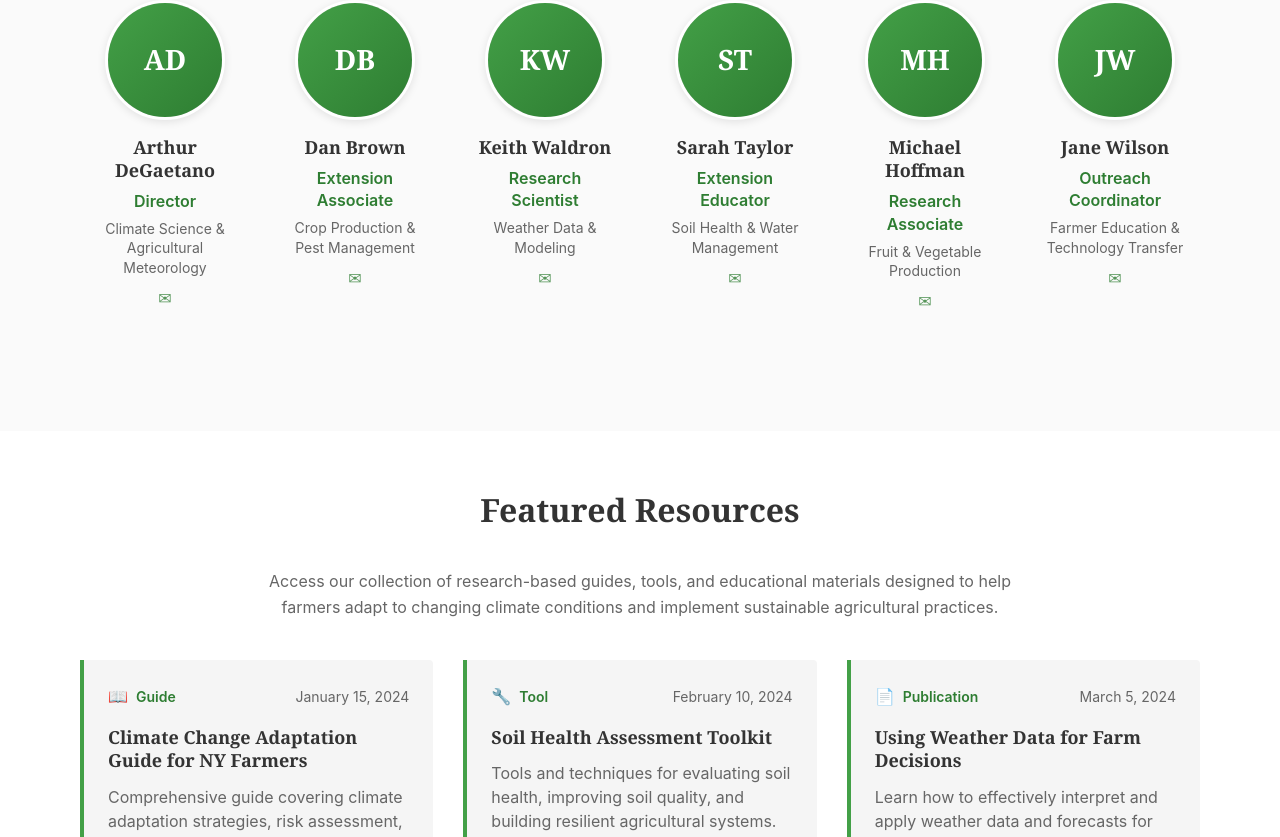
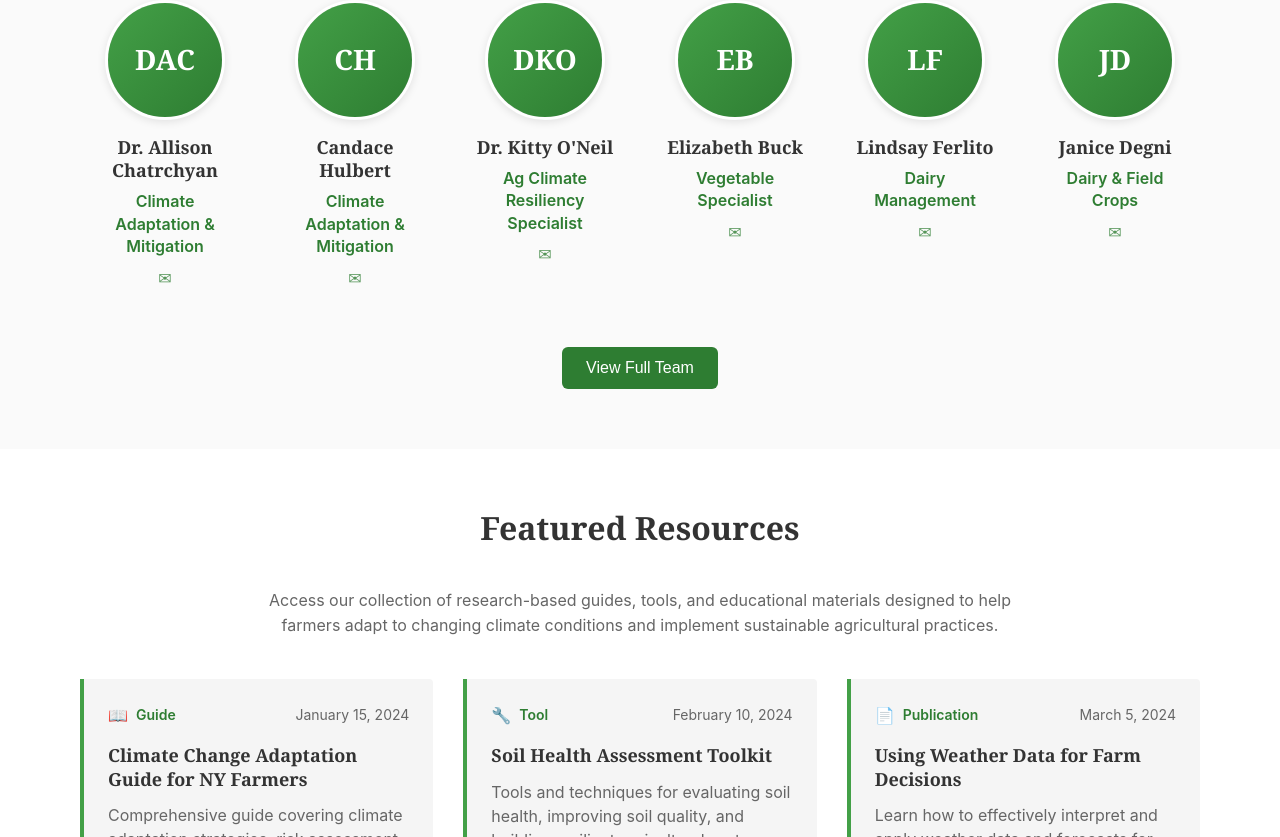
Before and after one commit to ClimateSmartFarming/CSF-React, a React (Vite) app: page / in a window 1280 px wide. Shown: the part 1580-2417 px from the top of the page. Built offline with nearby package versions, Linux system fonts and the light colour scheme.

Commit message:
Updated team member section

```diff
--- a/src/components/sections/TeamSection/TeamMember.tsx
+++ b/src/components/sections/TeamSection/TeamMember.tsx
@@ -60,10 +60,6 @@ const TeamMember: React.FC<TeamMemberProps> = ({ member }) => {
           {member.role}
         </p>
 
-        <p className={styles.memberSpecialty}>
-          {member.specialty}
-        </p>
-
         {member.email && (
           <div className={styles.contactInfo}>
             <span className={styles.emailIcon} aria-hidden="true">✉</span>
--- a/src/data/team.ts
+++ b/src/data/team.ts
@@ -11,52 +11,53 @@ export interface TeamMember {
 
 export const teamMembers: TeamMember[] = [
   {
-    id: 'arthur-degaetano',
-    name: 'Arthur DeGaetano',
-    role: 'Director',
-    specialty: 'Climate Science & Agricultural Meteorology',
-    email: 'atd2@cornell.edu',
-    bio: 'Leading climate science research and agricultural weather applications for over 25 years.'
+    id: 'allison-chatrchyan',
+    name: 'Dr. Allison Chatrchyan',
+    role: 'Climate Adaptation & Mitigation',
+    specialty: 'Climate Adaptation & Mitigation',
+    email: 'placeholder@cornell.edu'
   },
   {
-    id: 'dan-brown',
-    name: 'Dan Brown',
-    role: 'Extension Associate',
-    specialty: 'Crop Production & Pest Management',
-    email: 'djb23@cornell.edu',
-    bio: 'Specializing in integrated pest management and sustainable crop production systems.'
+    id: 'candace-hulbert',
+    name: 'Candace Hulbert',
+    role: 'Climate Adaptation & Mitigation',
+    specialty: 'Climate Adaptation & Mitigation',
+    email: 'placeholder@cornell.edu'
   },
   {
-    id: 'keith-waldron',
-    name: 'Keith Waldron',
-    role: 'Research Scientist',
-    specialty: 'Weather Data & Modeling',
-    email: 'krw24@cornell.edu',
-    bio: 'Expert in weather station networks and agricultural weather forecasting models.'
+    id: 'kitty-oneil',
+    name: "Dr. Kitty O'Neil",
+    role: 'Ag Climate Resiliency Specialist',
+    specialty: 'Ag Climate Resiliency Specialist',
+    email: 'placeholder@cornell.edu'
   },
   {
-    id: 'sarah-taylor',
-    name: 'Sarah Taylor',
-    role: 'Extension Educator',
-    specialty: 'Soil Health & Water Management',
-    email: 'st42@cornell.edu',
-    bio: 'Focused on soil health assessment and water conservation strategies for farmers.'
+    id: 'elizabeth-buck',
+    name: 'Elizabeth Buck',
+    role: 'Vegetable Specialist',
+    specialty: 'Vegetable Specialist',
+    email: 'placeholder@cornell.edu'
   },
   {
-    id: 'michael-hoffman',
-    name: 'Michael Hoffman',
-    role: 'Research Associate',
-    specialty: 'Fruit & Vegetable Production',
-    email: 'mh47@cornell.edu',
-    bio: 'Researching climate adaptation strategies for specialty crop production.'
+    id: 'lindsay-ferlito',
+    name: 'Lindsay Ferlito',
+    role: 'Dairy Management',
+    specialty: 'Dairy Management',
+    email: 'placeholder@cornell.edu'
   },
   {
-    id: 'jane-wilson',
-    name: 'Jane Wilson',
-    role: 'Outreach Coordinator',
-    specialty: 'Farmer Education & Technology Transfer',
-    email: 'jw89@cornell.edu',
-    bio: 'Connecting research with farmers through educational programs and technology tools.'
+    id: 'janice-degni',
+    name: 'Janice Degni',
+    role: 'Dairy & Field Crops',
+    specialty: 'Dairy & Field Crops',
+    email: 'placeholder@cornell.edu'
+  },
+  {
+    id: 'savanna-shellnutt',
+    name: 'Savanna Shellnutt',
+    role: 'Ag Climate Resiliency Specialist',
+    specialty: 'Ag Climate Resiliency Specialist',
+    email: 'placeholder@cornell.edu'
   }
 ];
 
```
